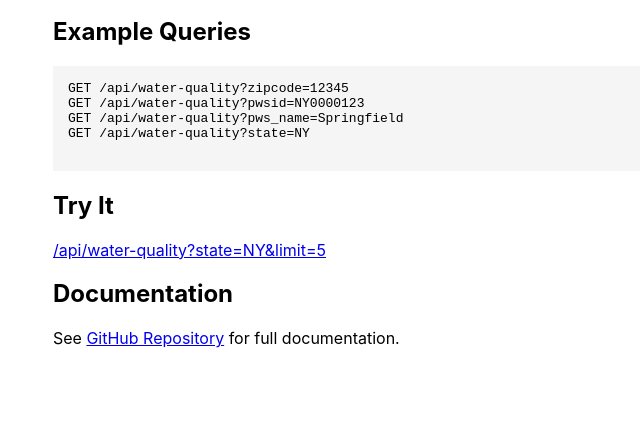
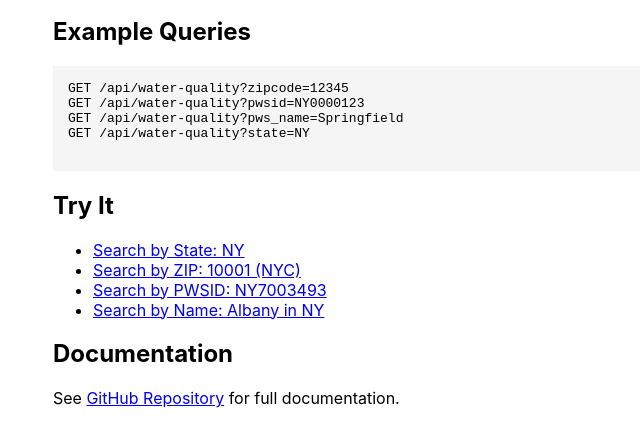
Before and after one commit to ADS-CORP/ucmr5-occurrence-data, a website: page index.html in a window 1280 px wide. Shown: the part 175-622 px from the top of the page, without its empty margins (187-827 px from the left). Drawn offline with Linux system fonts and the light colour scheme.

Commit message:
Update landing page with working examples

```diff
--- a/index.html
+++ b/index.html
@@ -21,9 +21,12 @@ GET /api/water-quality?state=NY
     </pre>
 
     <h2>Try It</h2>
-    <p>
-        <a href="/api/water-quality?state=NY&limit=5">/api/water-quality?state=NY&limit=5</a>
-    </p>
+    <ul>
+        <li><a href="/api/water-quality?state=NY&limit=5">Search by State: NY</a></li>
+        <li><a href="/api/water-quality?zipcode=10001">Search by ZIP: 10001 (NYC)</a></li>
+        <li><a href="/api/water-quality?pwsid=NY7003493">Search by PWSID: NY7003493</a></li>
+        <li><a href="/api/water-quality?pws_name=Albany&state=NY">Search by Name: Albany in NY</a></li>
+    </ul>
 
     <h2>Documentation</h2>
     <p>See <a href="https://github.com/ADS-CORP/ucmr5-occurrence-data">GitHub Repository</a> for full documentation.</p>
```
